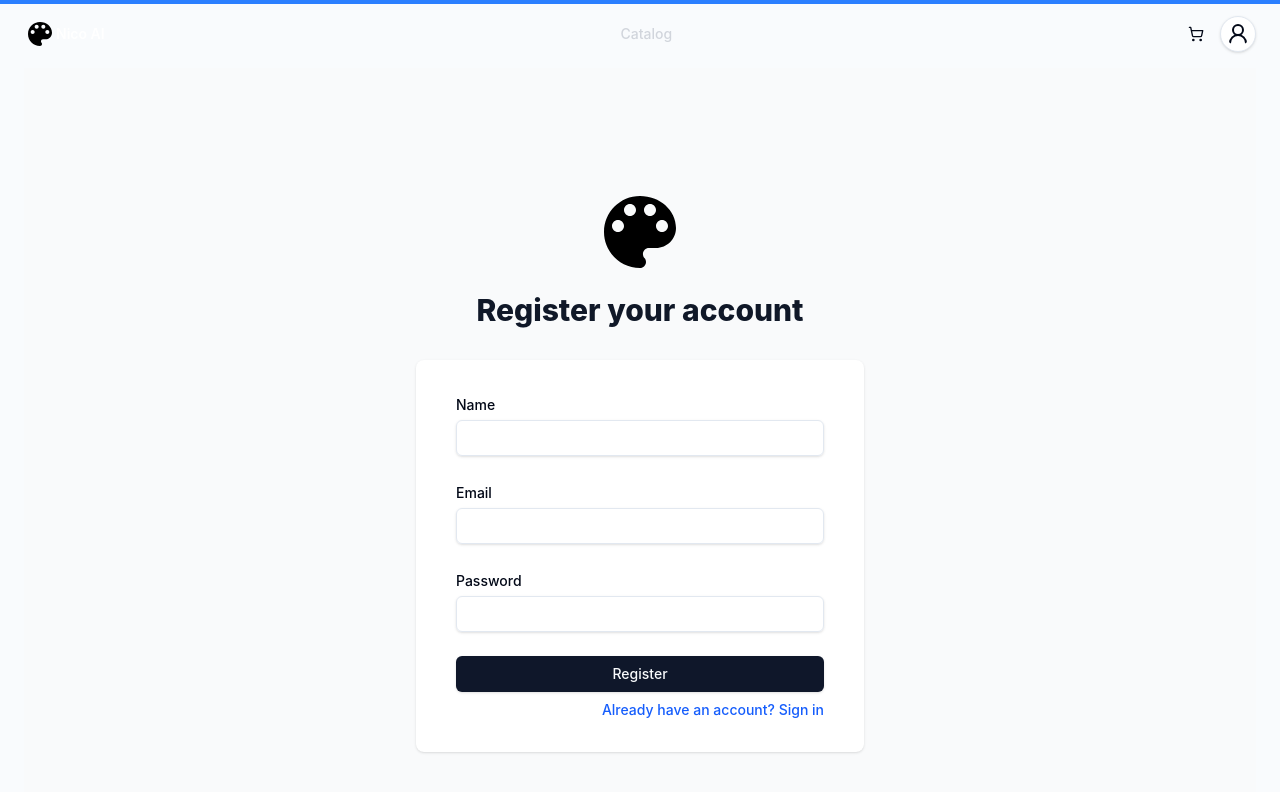
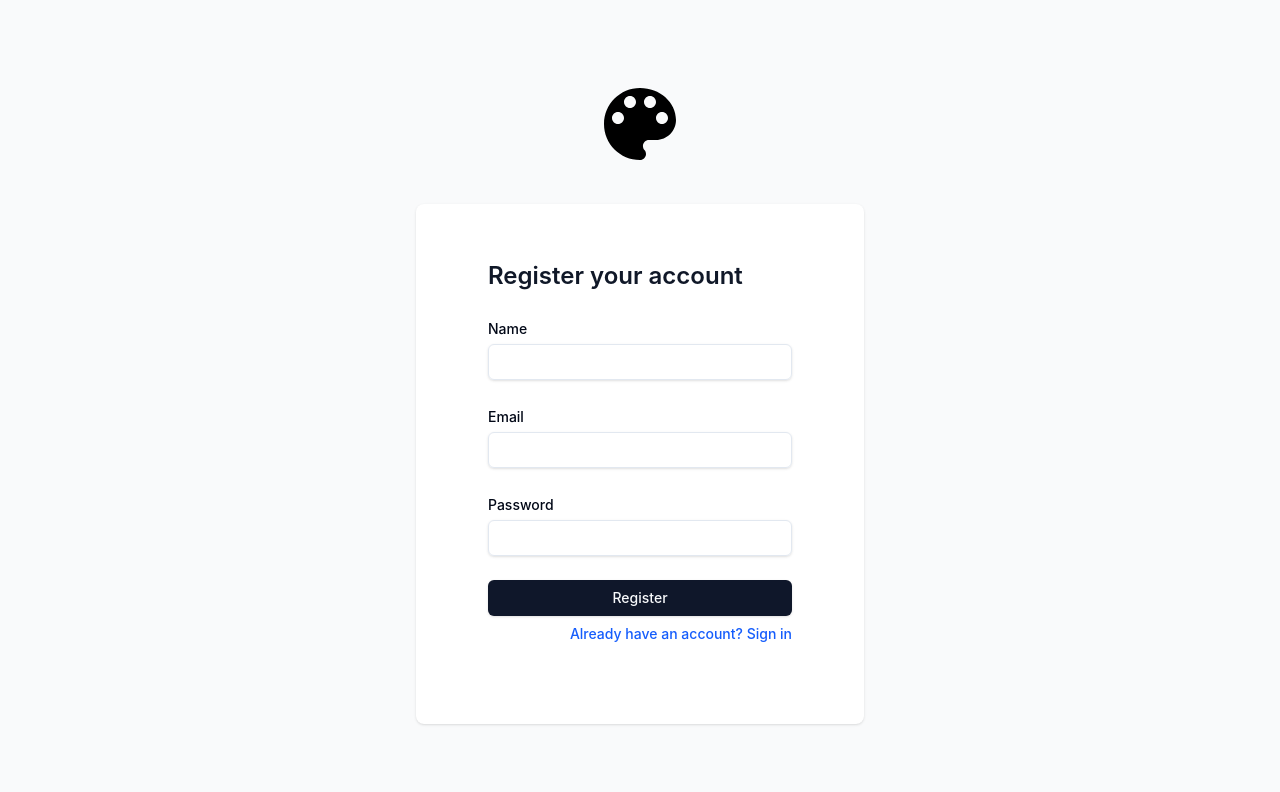
Before and after one commit to bohdanzhuvak/ecommerce, a React (Vite) app in the folder online-store-frontend/: page /auth/register in a window 1280 px wide. Shown: the top 792 px of the page. Built offline with nearby package versions, Linux system fonts and the light colour scheme.

Commit message:
feat: refactor authentication layout and routes to use ContentLayout

```diff
--- a/online-store-frontend/src/app/router.tsx
+++ b/online-store-frontend/src/app/router.tsx
@@ -9,6 +9,7 @@ import {PublicRoute, AuthRoute, LandingRoute} from '@/shared/lib/auth';
 import {PublicRoot, PublicRootErrorBoundary} from './routes/public/root';
 import {UserRoot, UserRootErrorBoundary} from './routes/user/root';
 import {AdminRoot, AdminRootErrorBoundary} from './routes/admin/root';
+import {AuthRoot} from "@/app/routes/auth/root.tsx";
 
 export const createAppRouter = (queryClient: QueryClient) =>
   createBrowserRouter([
@@ -44,7 +45,7 @@ export const createAppRouter = (queryClient: QueryClient) =>
       path: paths.auth.register.path,
       element: (
         <AuthRoute>
-          <PublicRoot/>
+          <AuthRoot/>
         </AuthRoute>
       ),
       children: [
@@ -61,7 +62,7 @@ export const createAppRouter = (queryClient: QueryClient) =>
       path: paths.auth.login.path,
       element: (
         <AuthRoute>
-          <PublicRoot/>
+          <AuthRoot/>
         </AuthRoute>
       ),
       children: [
--- a/online-store-frontend/src/app/routes/auth/login.tsx
+++ b/online-store-frontend/src/app/routes/auth/login.tsx
@@ -1,11 +1,11 @@
-import {AuthLayout} from '@/shared/components/layouts/auth-layout';
 import {LoginForm} from "@/features/auth/components/login-form.tsx";
+import {ContentLayout} from "@/shared/components/layouts";
 
 export const LoginRoute = () => {
 
   return (
-    <AuthLayout title="Log in to your account">
+    <ContentLayout title="Log in to your account">
       <LoginForm/>
-    </AuthLayout>
+    </ContentLayout>
   );
 };
--- a/online-store-frontend/src/app/routes/auth/register.tsx
+++ b/online-store-frontend/src/app/routes/auth/register.tsx
@@ -2,7 +2,7 @@ import {useNavigate, useSearchParams} from 'react-router';
 
 import {paths} from '@/config/paths';
 import {RegisterForm} from '@/features/auth/components/register-form';
-import {AuthLayout} from '@/shared/components/layouts/auth-layout';
+import {ContentLayout} from "@/shared/components/layouts";
 
 export const RegisterRoute = () => {
   const navigate = useNavigate();
@@ -10,7 +10,7 @@ export const RegisterRoute = () => {
   const redirectTo = searchParams.get('redirectTo');
 
   return (
-    <AuthLayout title="Register your account">
+    <ContentLayout title="Register your account">
       <RegisterForm
         onSuccess={() =>
           navigate(
@@ -21,6 +21,6 @@ export const RegisterRoute = () => {
           )
         }
       />
-    </AuthLayout>
+    </ContentLayout>
   );
 };
--- /dev/null
+++ b/online-store-frontend/src/app/routes/auth/root.tsx
@@ -0,0 +1,14 @@
+import {Outlet} from 'react-router';
+import {AuthLayout} from "@/shared/components/layouts";
+
+export const AuthRoot = () => {
+  return (
+    <AuthLayout>
+      <Outlet/>
+    </AuthLayout>
+  )
+};
+
+export const AuthRootErrorBoundary = () => {
+  return <div>Something went wrong!</div>;
+};
--- a/online-store-frontend/src/app/routes/public/root.tsx
+++ b/online-store-frontend/src/app/routes/public/root.tsx
@@ -4,7 +4,8 @@ import {PublicLayout, UserLayout} from '@/shared/components/layouts';
 import {useAuth} from "@/shared/lib/auth";
 
 export const PublicRoot = () => {
-  const isAuthenticated = useAuth().state.isAuthenticated;
+  const {state} = useAuth();
+  const isAuthenticated = state.isAuthenticated;
 
   if (!isAuthenticated) {
     return (
--- a/online-store-frontend/src/features/auth/components/login-form.tsx
+++ b/online-store-frontend/src/features/auth/components/login-form.tsx
@@ -25,9 +25,7 @@ export const LoginForm: React.FC = () => {
     try {
       setIsSubmitting(true);
       setError(undefined);
-
       await login(values);
-
     } catch (err: any) {
       setError(err.message || 'An unknown error occurred.');
     } finally {
--- a/online-store-frontend/src/features/auth/components/register-form.tsx
+++ b/online-store-frontend/src/features/auth/components/register-form.tsx
@@ -1,16 +1,26 @@
-import {Link, useSearchParams} from 'react-router';
+import {Link, useNavigate, useSearchParams} from 'react-router';
 
 import {paths} from '@/config/paths';
 import {Button} from '@/shared/components/ui/button';
 import {Form, Input} from '@/shared/components/ui/form';
 import {registerInputSchema} from '@/shared/lib/auth/types';
-import {useState} from 'react';
+import {useEffect, useState} from 'react';
 import {RegisterFormProps} from '../api.types';
 import {useAuth} from "@/shared/lib/auth";
 
 export const RegisterForm = ({onSuccess}: RegisterFormProps) => {
   const [error, setError] = useState<string | undefined>(undefined);
   const { register, state } = useAuth();
+  const navigate = useNavigate();
+  const [searchParams] = useSearchParams();
+  const redirectTo = searchParams.get('redirectTo');
+
+  useEffect(() => {
+    if (state.isAuthenticated && state.user) {
+      const targetPath = redirectTo || paths.home.getHref();
+      navigate(targetPath, { replace: true });
+    }
+  }, [state.isAuthenticated, state.user, navigate, redirectTo]);
 
   const handleSubmit = async (values: any) => {
     try {
@@ -23,9 +33,6 @@ export const RegisterForm = ({onSuccess}: RegisterFormProps) => {
       setError(err.message || 'An unknown error occurred.');
     }
   };
-
-  const [searchParams] = useSearchParams();
-  const redirectTo = searchParams.get('redirectTo');
 
   return (
     <div>
--- a/online-store-frontend/src/shared/components/layouts/auth-layout.tsx
+++ b/online-store-frontend/src/shared/components/layouts/auth-layout.tsx
@@ -1,34 +1,19 @@
 import * as React from 'react';
-import {useEffect} from 'react';
-import {useNavigate, useSearchParams} from 'react-router';
 
 import logo from '@/assets/logo.svg';
 import {paths} from '@/config/paths';
 import {Head} from '@/shared/components/seo';
 import {Link} from '@/shared/components/ui/link';
 
+
 type LayoutProps = {
   children: React.ReactNode;
-  title: string;
 };
 
-export const AuthLayout = ({children, title}: LayoutProps) => {
-  const [searchParams] = useSearchParams();
-  const redirectTo = searchParams.get('redirectTo');
-
-  const navigate = useNavigate();
-
-/*  useEffect(() => {
-    if (user.data) {
-      navigate(redirectTo ? redirectTo : paths.home.getHref(), {
-        replace: true,
-      });
-    }
-  }, [user.data, navigate, redirectTo]);*/
-
+export const AuthLayout = ({children}: LayoutProps) => {
   return (
     <>
-      <Head title={title}/>
+      <Head/>
       <div className="flex min-h-screen flex-col justify-center bg-gray-50 py-12 sm:px-6 lg:px-8">
         <div className="sm:mx-auto sm:w-full sm:max-w-md">
           <div className="flex justify-center">
@@ -39,10 +24,6 @@ export const AuthLayout = ({children, title}: LayoutProps) => {
               <img className="h-24 w-auto" src={logo} alt="Workflow"/>
             </Link>
           </div>
-
-          <h2 className="mt-3 text-center text-3xl font-extrabold text-gray-900">
-            {title}
-          </h2>
         </div>
 
         <div className="mt-8 sm:mx-auto sm:w-full sm:max-w-md">
--- a/online-store-frontend/src/shared/components/layouts/index.ts
+++ b/online-store-frontend/src/shared/components/layouts/index.ts
@@ -2,3 +2,4 @@ export * from './content-layout';
 export * from './public-layout';
 export * from './user-layout';
 export * from './admin-layout';
+export * from './auth-layout';
--- a/online-store-frontend/src/shared/components/layouts/public-layout.tsx
+++ b/online-store-frontend/src/shared/components/layouts/public-layout.tsx
@@ -1,4 +1,4 @@
-import {Package, ShoppingCart, User2} from 'lucide-react';
+import {Package} from 'lucide-react';
 import {ComponentType, SVGProps, useEffect, useState} from 'react';
 import {NavLink, useNavigate} from 'react-router';
 
@@ -6,8 +6,6 @@ import logo from '@/assets/logo.svg';
 import {paths} from '@/config/paths';
 import {Button} from '@/shared/components/ui/button';
 import {cn} from '@/shared/utils/cn';
-
-import {DropdownMenu, DropdownMenuContent, DropdownMenuItem, DropdownMenuTrigger,} from '../ui/dropdown';
 import {Link} from '../ui/link';
 
 type SideNavigationItem = {
@@ -67,12 +65,10 @@ export function PublicLayout({children}: { children: React.ReactNode }) {
           className="sticky top-0 z-30 flex h-14 items-center justify-between gap-4 border-b bg-background px-4 sm:static sm:h-auto sm:justify-between sm:border-0 sm:bg-transparent sm:px-6">
           <Progress/>
 
-          {/* Logo */}
           <div className="flex items-center">
             <Logo/>
           </div>
 
-          {/* Desktop Navigation */}
           <nav className="hidden sm:flex items-center gap-4">
             {navigation.map((item) => (
               <NavLink
@@ -93,39 +89,9 @@ export function PublicLayout({children}: { children: React.ReactNode }) {
             ))}
           </nav>
 
-          {/* Right side actions */}
-          <div className="flex items-center gap-4">
-            {/* Cart button */}
-            <ShoppingCart className="size-4"/>
-
-            {/* User menu */}
-            <DropdownMenu>
-              <DropdownMenuTrigger asChild>
-                <Button
-                  variant="outline"
-                  size="icon"
-                  className="overflow-hidden rounded-full"
-                >
-                  <span className="sr-only">Open user menu</span>
-                  <User2 className="size-6 rounded-full"/>
-                </Button>
-              </DropdownMenuTrigger>
-              <DropdownMenuContent align="end">
-                <DropdownMenuItem
-                  onClick={() => navigate(paths.auth.login.getHref())}
-                  className={cn('block px-4 py-2 text-sm text-gray-700')}
-                >
-                  Sign In
-                </DropdownMenuItem>
-                <DropdownMenuItem
-                  onClick={() => navigate(paths.auth.register.getHref())}
-                  className={cn('block px-4 py-2 text-sm text-gray-700')}
-                >
-                  Sign Up
-                </DropdownMenuItem>
-              </DropdownMenuContent>
-            </DropdownMenu>
-          </div>
+          <Button variant={"outline"} onClick={() => navigate(paths.auth.login.getHref())}>
+            Login
+          </Button>
         </header>
 
         <main className="grid flex-1 items-start gap-4 p-4 sm:px-6 sm:py-0 md:gap-8">
--- a/online-store-frontend/src/shared/lib/auth/components/public-route.tsx
+++ b/online-store-frontend/src/shared/lib/auth/components/public-route.tsx
@@ -1,6 +1,7 @@
-import React from 'react';
-import { Navigate, useLocation } from 'react-router';
+import React, {useEffect} from 'react';
+import {Navigate, useLocation, useNavigate, useSearchParams} from 'react-router';
 import { useAuth } from '@/shared/lib/auth';
+import {paths} from "@/config/paths.ts";
 
 interface PublicRouteProps {
   children: React.ReactNode;
@@ -15,6 +16,17 @@ export const PublicRoute: React.FC<PublicRouteProps> = ({
 }) => {
   const { state, getRedirectPath } = useAuth();
   const location = useLocation();
+  const [searchParams] = useSearchParams();
+  const redirectTo = searchParams.get('redirectTo');
+
+  const navigate = useNavigate();
+
+  useEffect(() => {
+    if (redirectAuthenticated && state.isAuthenticated && state.user) {
+      const targetPath = redirectTo || paths.home.getHref();
+      navigate(targetPath, { replace: true });
+    }
+  }, [state.isAuthenticated, state.user, navigate, redirectTo, state.isLoading]);
 
   if (state.isLoading) {
     return fallback || (
```
